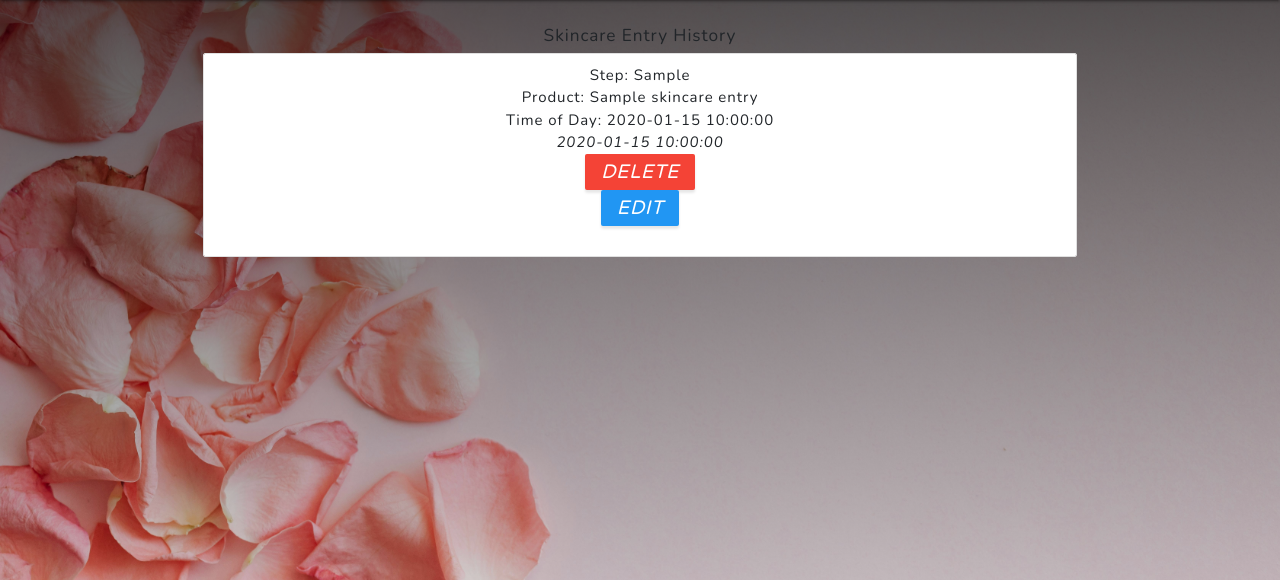
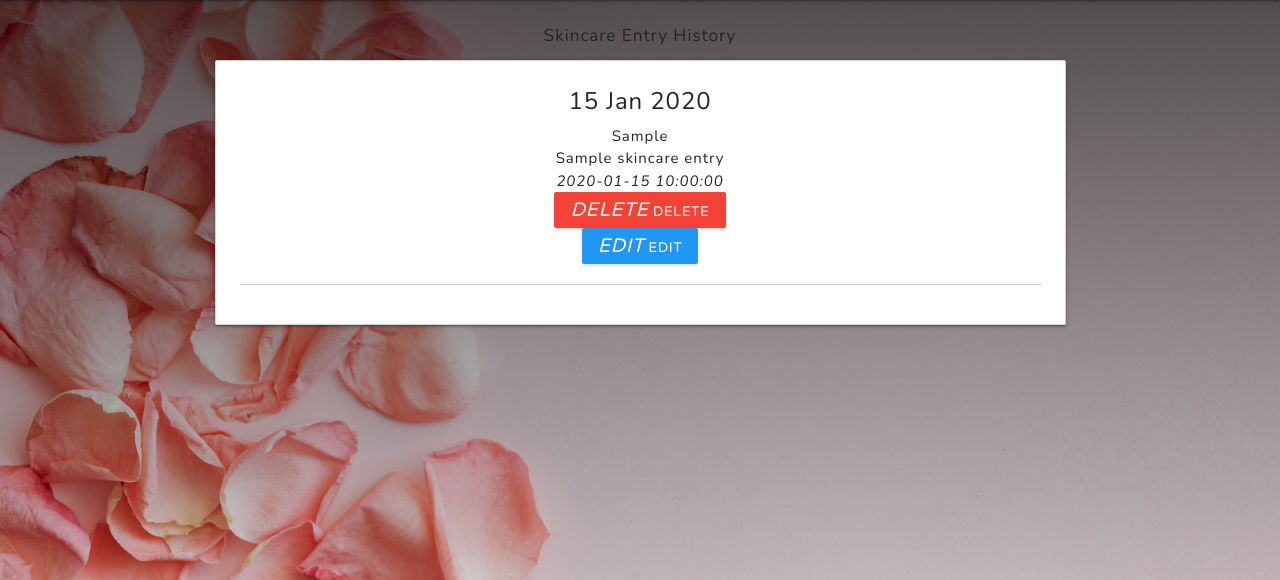
Before and after one commit to adinabo/skincare_journal, a Flask app: page /profile_routine in a window 1280 px wide. Shown: the part 64-644 px from the top of the page. Run offline with Flask 2, Linux system fonts and the light colour scheme; the visitor is signed in with stand-in values (Sample User, id 1); a database or web service that is not in the repository returns one stand-in record (values such as "Sample title"); some libraries are stand-ins or nearby versions.

Commit message:
added calendar cards instead of collapsible on the routine page, added condition to fetch products according to skin_type and step on profile page form

```diff
--- a/run.py
+++ b/run.py
@@ -6,6 +6,7 @@ from flask_pymongo import PyMongo
 from bson.objectid import ObjectId
 from werkzeug.security import generate_password_hash, check_password_hash
 from skincare_package import app, models
+from collections import defaultdict
 from datetime import datetime
 
 
@@ -208,13 +209,20 @@ def profile():
             return redirect(url_for('login'))
 
     else:
-        # If it's a GET request, fetch products based on the skincare step
-        skincare_steps = ["cleanser", "moisturizer", "serum", "acid"]
-        products = {}
-        for step in skincare_steps:
-            products[step] = list(mongo.db.products.find({"type": step}).limit(5))
+        # Fetch products based on the user's skin type and skincare step
+        user_skin_type = session.get("user_skintype")
+        products_by_step = {}
 
-    return render_template("profile.html", products=products)
+        if user_skin_type:
+            skincare_steps = ["cleanser", "moisturizer", "serum", "peeling"]
+
+            for step in skincare_steps:
+                products_by_step[step] = list(mongo.db.products.find({
+                    "type": step.capitalize(),
+                    "skin_type": user_skin_type
+                }))
+
+    return render_template("profile.html", products=products_by_step)
 
 
 @app.route('/profile_routine', methods=["GET", "POST"])
@@ -223,11 +231,21 @@ def profile_routine():
         username = session["user"]
         # Retrieve all skincare entries for the logged-in user
         entries = list(mongo.db.skincare_entries.find({"username": username}))
+
+        # Group entries by date (only date part, ignore time)
+        entries_by_date = defaultdict(list)
+        for entry in entries:
+            entry_date = entry['created_at'].date()  # Get the date part
+            entries_by_date[entry_date].append(entry)
+
+        # Sort entries by date
+        entries_by_date = dict(sorted(entries_by_date.items(), reverse=True))
+
     else:
-        # If the user is not logged in, initialize entries as an empty list
-        entries = []
+        # If the user is not logged in, initialize entries_by_date as an empty dict
+        entries_by_date = {}
 
-    return render_template("profile_routine.html", entries=entries)
+    return render_template("profile_routine.html", entries_by_date=entries_by_date)
 
 
 @app.route('/logout')
--- a/static/js/scripts.js
+++ b/static/js/scripts.js
@@ -73,3 +73,33 @@ document.addEventListener('DOMContentLoaded', function() {
         M.FormSelect.init(productNameSelect);
     });
 });
+
+//Profile page entry form products list
+document.addEventListener('DOMContentLoaded', function() {
+    var selectElems = document.querySelectorAll('select');
+    M.FormSelect.init(selectElems);
+
+    var skincareStepSelect = document.getElementById('skincare_step');
+    var productNameSelect = document.getElementById('product_name');
+
+    skincareStepSelect.addEventListener('change', function() {
+        var selectedStep = skincareStepSelect.value;
+
+        for (var i = 0; i < productNameSelect.options.length; i++) {
+            var option = productNameSelect.options[i];
+            option.style.display = option.getAttribute('data-type') === selectedStep ? '' : 'none';
+        }
+
+        // Reset the product name select
+        productNameSelect.selectedIndex = 0;
+        M.FormSelect.init(productNameSelect);
+    });
+});
+
+// collapsible
+document.addEventListener('DOMContentLoaded', function() {
+    var collapsibleElems = document.querySelectorAll('.collapsible');
+    M.Collapsible.init(collapsibleElems, {
+        accordion: false
+    });
+});
--- a/templates/profile.html
+++ b/templates/profile.html
@@ -120,13 +120,12 @@
                             </select>
                             <label>Skincare Step</label>
                         </div>
-
                         <div class="input-field">
                             <select name="product_name" id="product_name" required>
                                 <option value="" disabled selected>Select a product</option>
                                 {% for step, step_products in products.items() %}
                                     {% for product in step_products %}
-                                        <option value="{{ product['name'] }}" data-type="{{ step }}">{{ product['name'] }} - ${{ product['price'] }}</option>
+                                        <option value="{{ product['name'] }}" data-type="{{ step }}">{{ product['name'] }}</option>
                                     {% endfor %}
                                 {% endfor %}
                             </select>
--- a/templates/profile_routine.html
+++ b/templates/profile_routine.html
@@ -4,46 +4,41 @@
     Routine
 {% endblock %}
 
-    <!-- Sidenav -->
-    <ul class="sidenav" id="mobile-demo">
-        <li><a href="{{ url_for('profile') }}">Add entry</a></li>
-        <li><a href="{{ url_for('logout') }}">Log Out</a></li>
-    </ul>
-    <!-- Main Content -->
 <section class="section center-align">
     <div class="container">
         {% block content %}
-            <!-- Display Skincare Entries -->
+        <!-- Display Calendar -->
         <h6>Skincare Entry History</h6>
-            <ul class="collection">
-                {% for entry in entries %}
-                <li class="collection-item">
-                    <strong>Step:</strong> {{ entry.skincare_step }} <br>
-                    <strong>Product:</strong> {{ entry.product_name }} <br>
-                    <strong>Time of Day:</strong> {{ entry.time_of_day }} <br>
-                    {% if entry.created_at %}
-                        <em>{{ entry.created_at.strftime('%Y-%m-%d %H:%M:%S') }}</em>
-                    {% else %}
-                        <em>Timestamp not available</em>
-                    {% endif %}
+        <div class="calendar row">
+            {% for date, day_entries in entries_by_date.items() %}
+            <div class="col s12 m6 l4 xl3">
+                <div class="card hoverable calendar-day">
+                    <div class="card-content">
+                        <span class="card-title">{{ date.strftime('%d %b %Y') }}</span>
+                        {% for entry in day_entries %}
+                        <p><strong>{{ entry.skincare_step }}</strong></p>
+                        <p>{{ entry.product_name }}</p>
+                        <p><em>{{ entry.time_of_day }}</em></p>
                         <div class="row">
                             <form method="POST" action="{{ url_for('delete_entry', entry_id=entry._id) }}" style="display:inline;">
                                 <button type="submit" class="btn waves-effect waves-light red">
-                                <i class="material-icons">delete</i>
+                                    <i class="material-icons">delete</i> DELETE
                                 </button>
                             </form>
 
                             <form method="GET" action="{{ url_for('edit_entry', entry_id=entry._id) }}" style="display:inline;">
                                 <button type="submit" class="btn waves-effect waves-light blue">
-                                <i class="material-icons">edit</i>
+                                    <i class="material-icons">edit</i> EDIT
                                 </button>
                             </form>
                         </div>
-                </li>
+                        <hr>
                         {% endfor %}
-            </ul>
+                    </div>
+                </div>
+            </div>
+            {% endfor %}
+        </div>
         {% endblock %}
     </div>
 </section>
-</body>
-</html>
```
Lines whose indentation alone changed are shown as unchanged.
